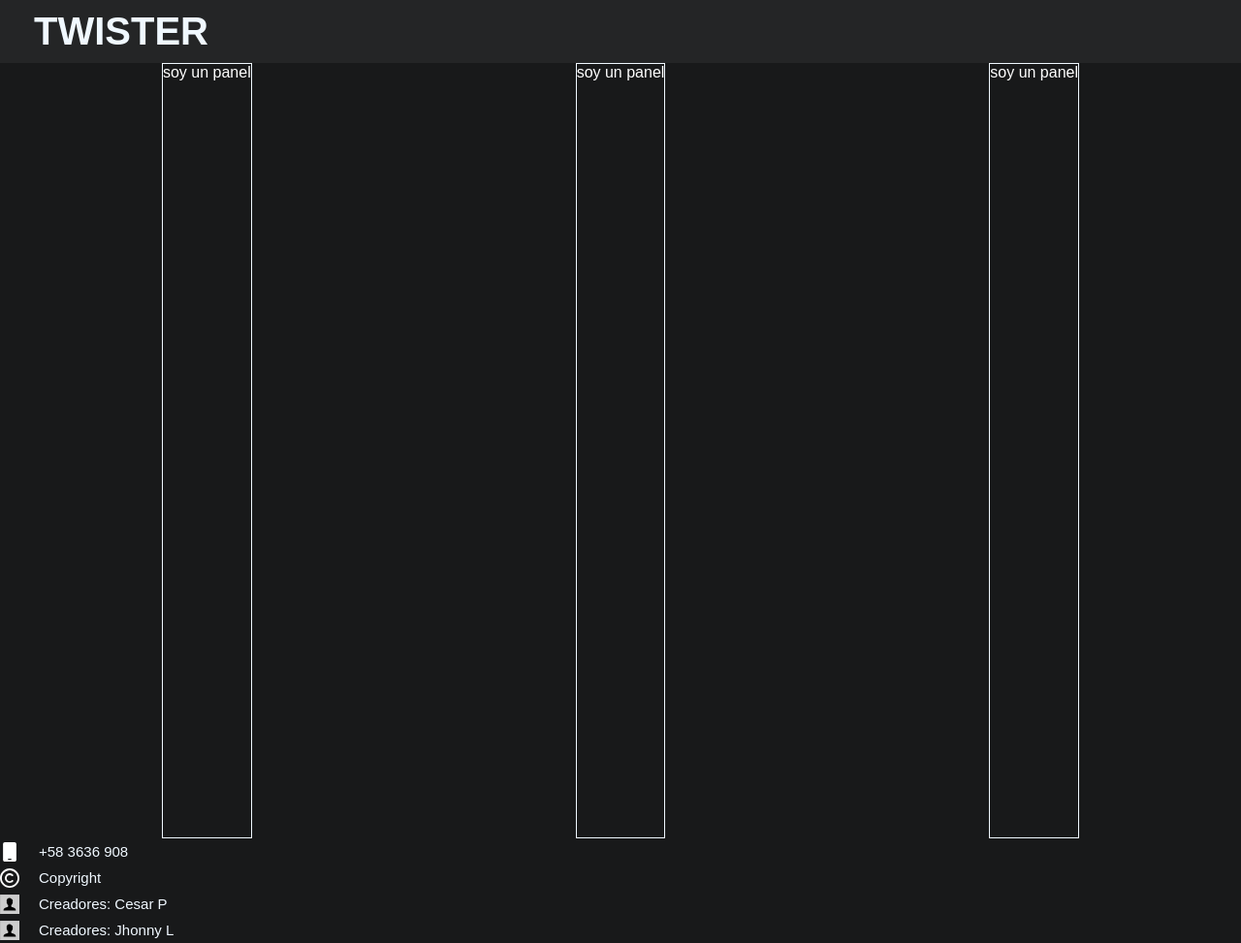
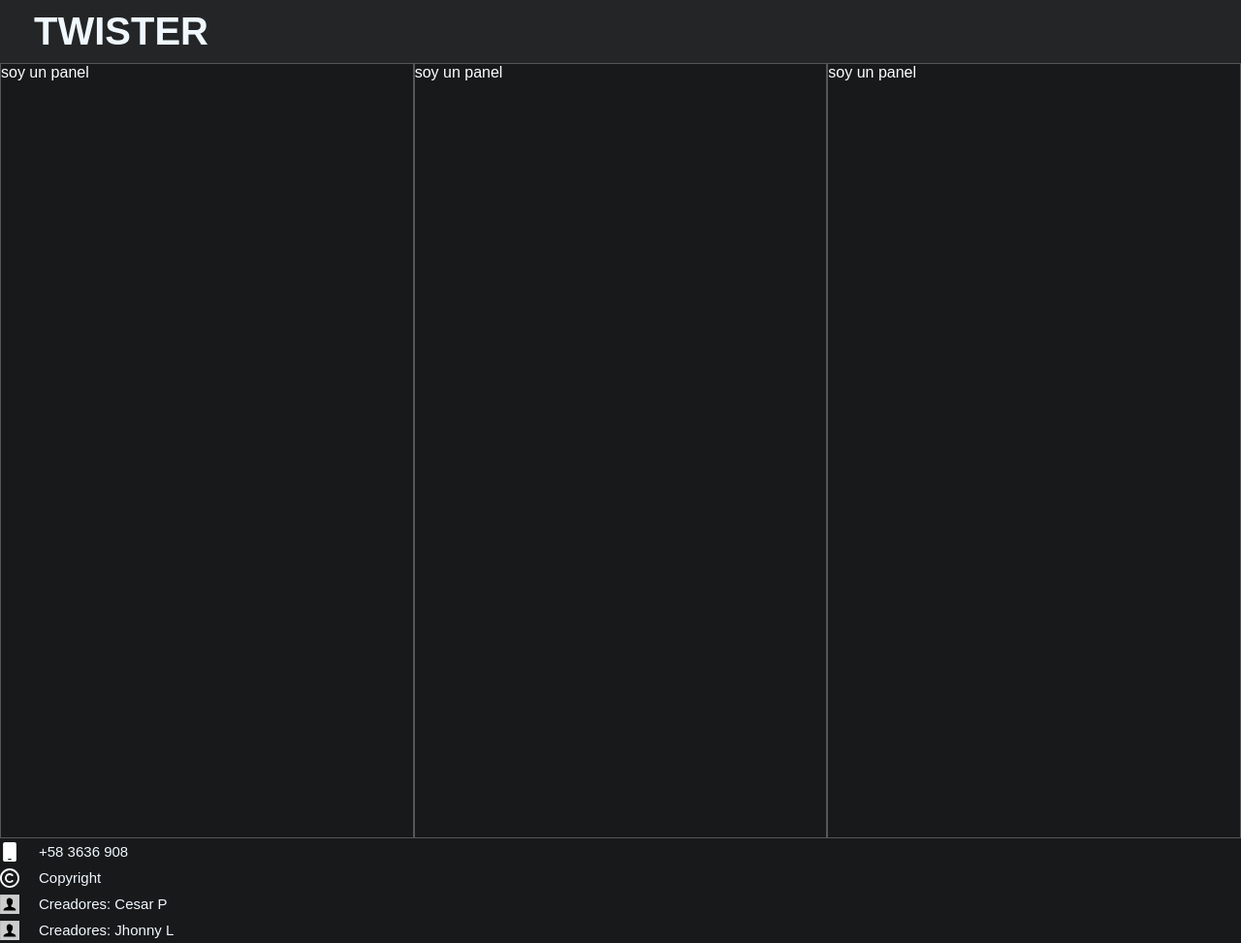
Before and after one commit to Cesarpalaciosr/Login_node_Cesar, a website: page src/views/feed.html in a window 1280 px wide. Shown: the whole page at 97% size. Drawn offline with Linux system fonts and the light colour scheme.

Commit message:
cambios a la separacion de div en el feed

```diff
--- a/src/styles/styles.css
+++ b/src/styles/styles.css
@@ -53,8 +53,7 @@ span{
 
 .division{border-width: 1px;
   border-style: solid;
-  border-color: aliceblue;
-  margin: auto;
+  border-color: rgb(85, 86, 86);
   min-height: 100vh;
 }
 
@@ -168,7 +167,8 @@ span{
 }
 feed-page{
   display: grid;
-  grid-template-columns: repeat(3,1fr);
+  grid-template-columns: repeat(3, 1fr);
+
 
 }
 
```
